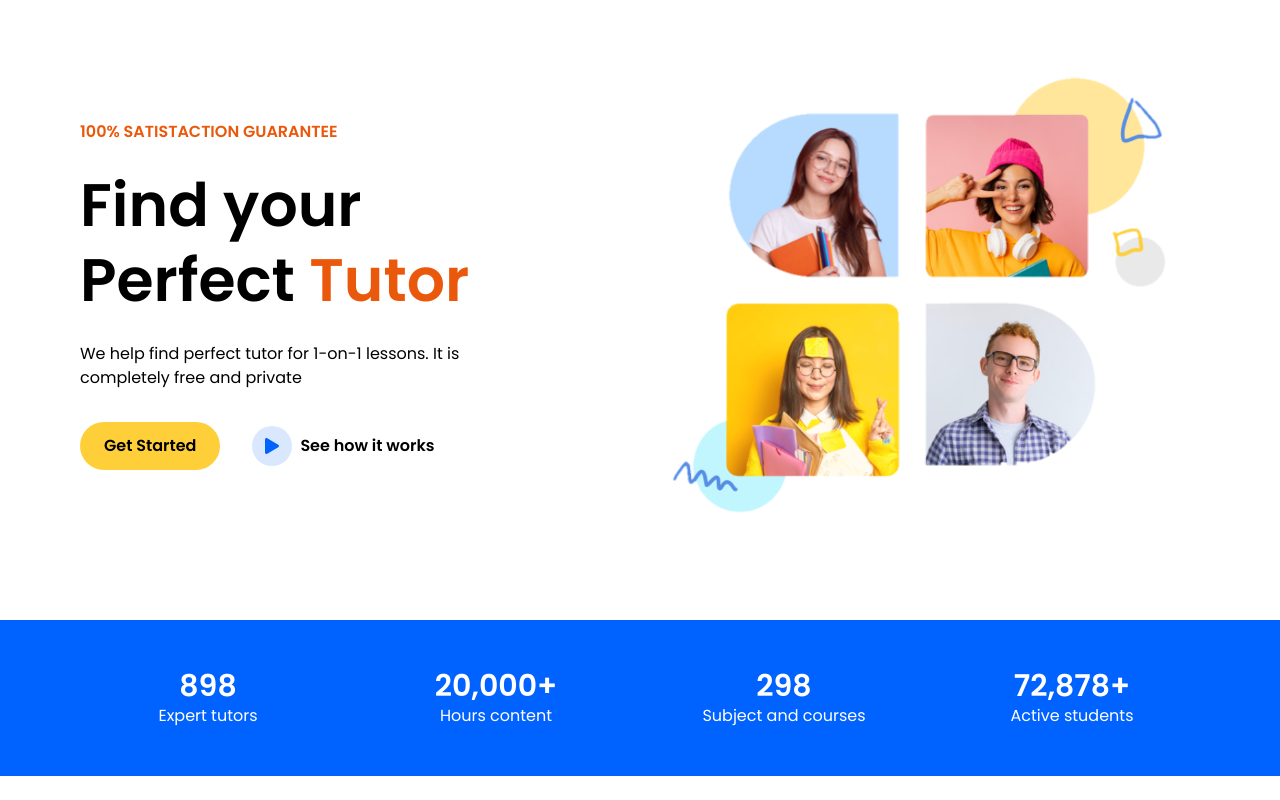
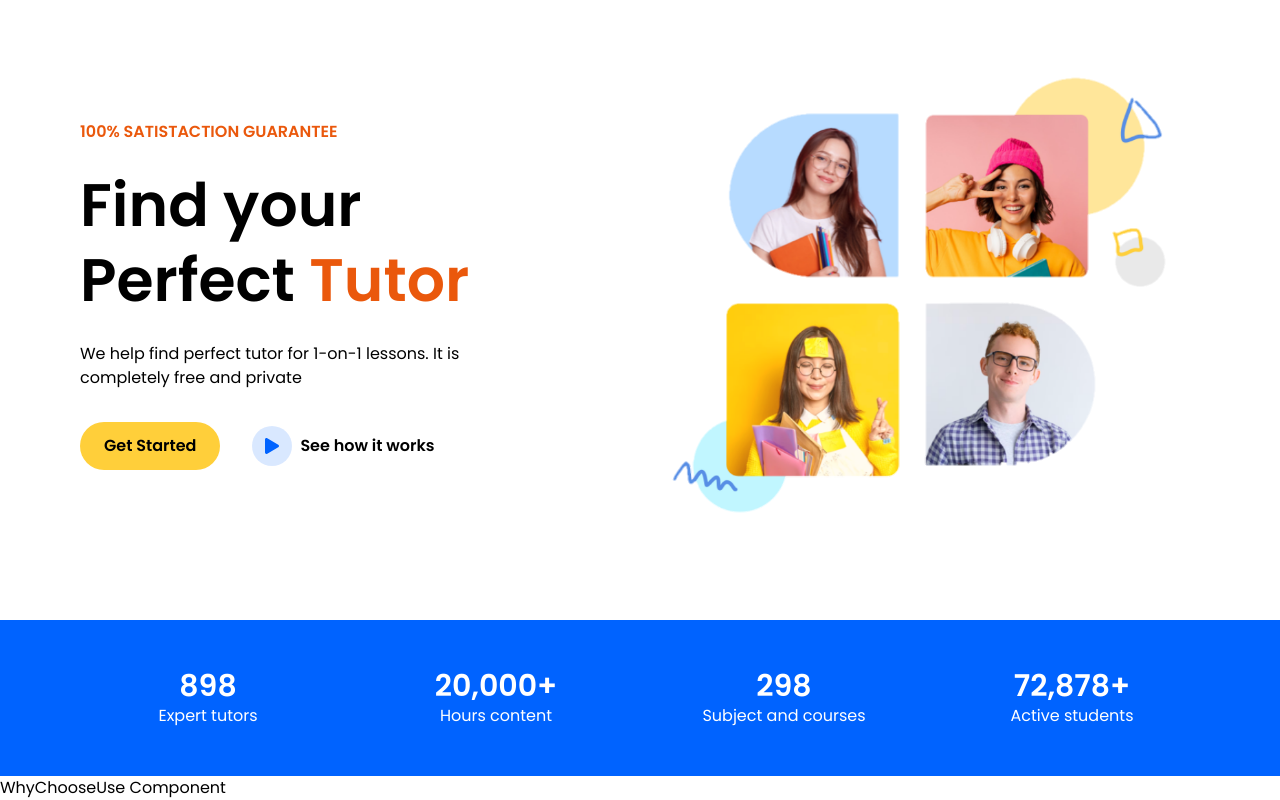
Before and after one commit to wacho91/E-Tutor, a React (Vite) app: page / in a window 1280 px wide. Shown: the part 154-954 px from the top of the page. Before the commit the page ends 930 px from the top, so only its background shows below. Built offline with nearby package versions, Linux system fonts and the light colour scheme.

Commit message:
Choose Component

```diff
--- a/src/App.jsx
+++ b/src/App.jsx
@@ -2,6 +2,7 @@ import Hero from "./Components/Hero/Hero"
 import Navbar from "./Components/Navbar/Navbar"
 import NavbarBanner from "./Components/Navbar/NavbarBanner"
 import NumberCounter from "./Components/NumberCounter/NumberCounter"
+import WhyChooseUs from "./Components/WhyChooseUs/WhyChooseUs"
 
 function App() {
 
@@ -12,6 +13,7 @@ function App() {
       <NavbarBanner />
       <Hero />
       <NumberCounter />
+      <WhyChooseUs />
     </main>
   )
 }
--- /dev/null
+++ b/src/Components/WhyChooseUs/WhyChooseUs.jsx
@@ -0,0 +1,11 @@
+
+
+const WhyChooseUs = () => {
+  return (
+    <div>
+      WhyChooseUse Component
+    </div>
+  )
+}
+
+export default WhyChooseUs
```
